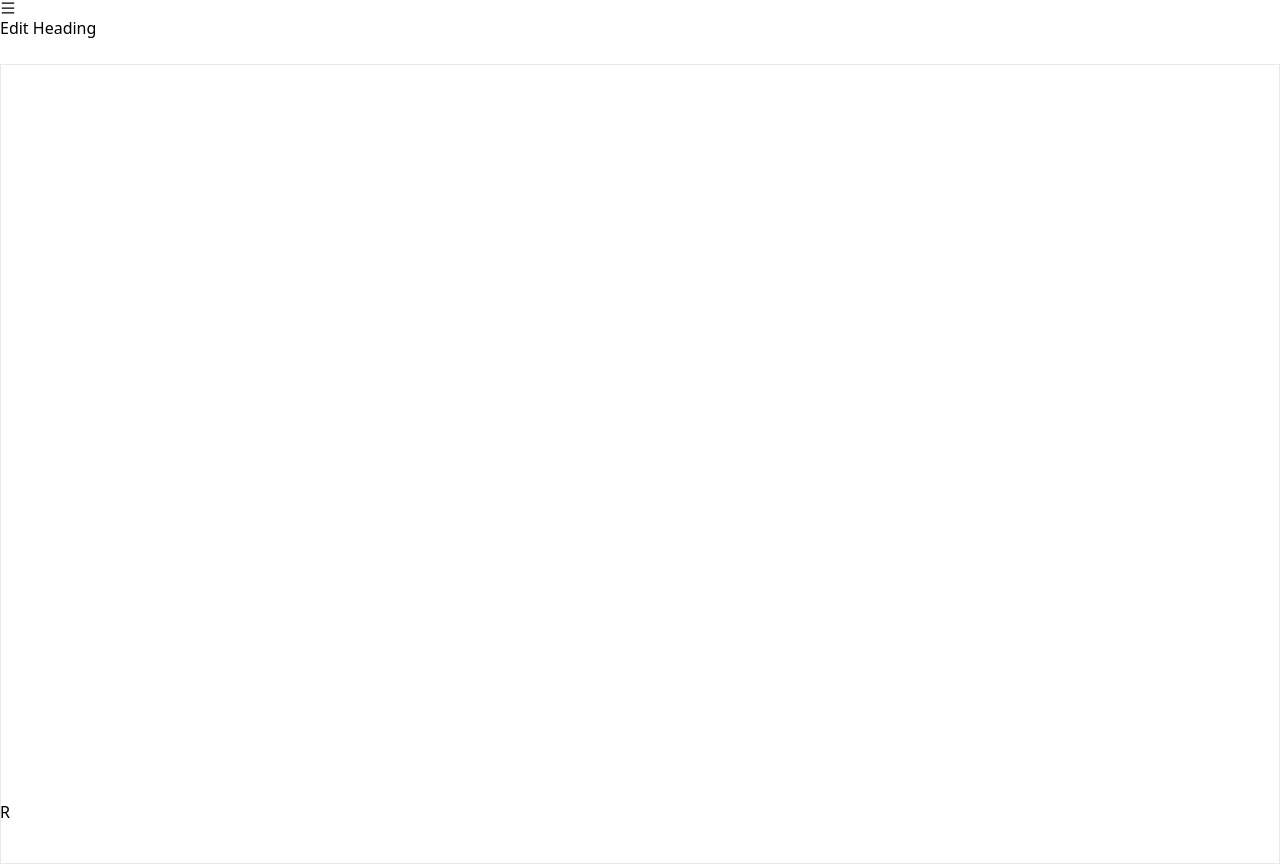
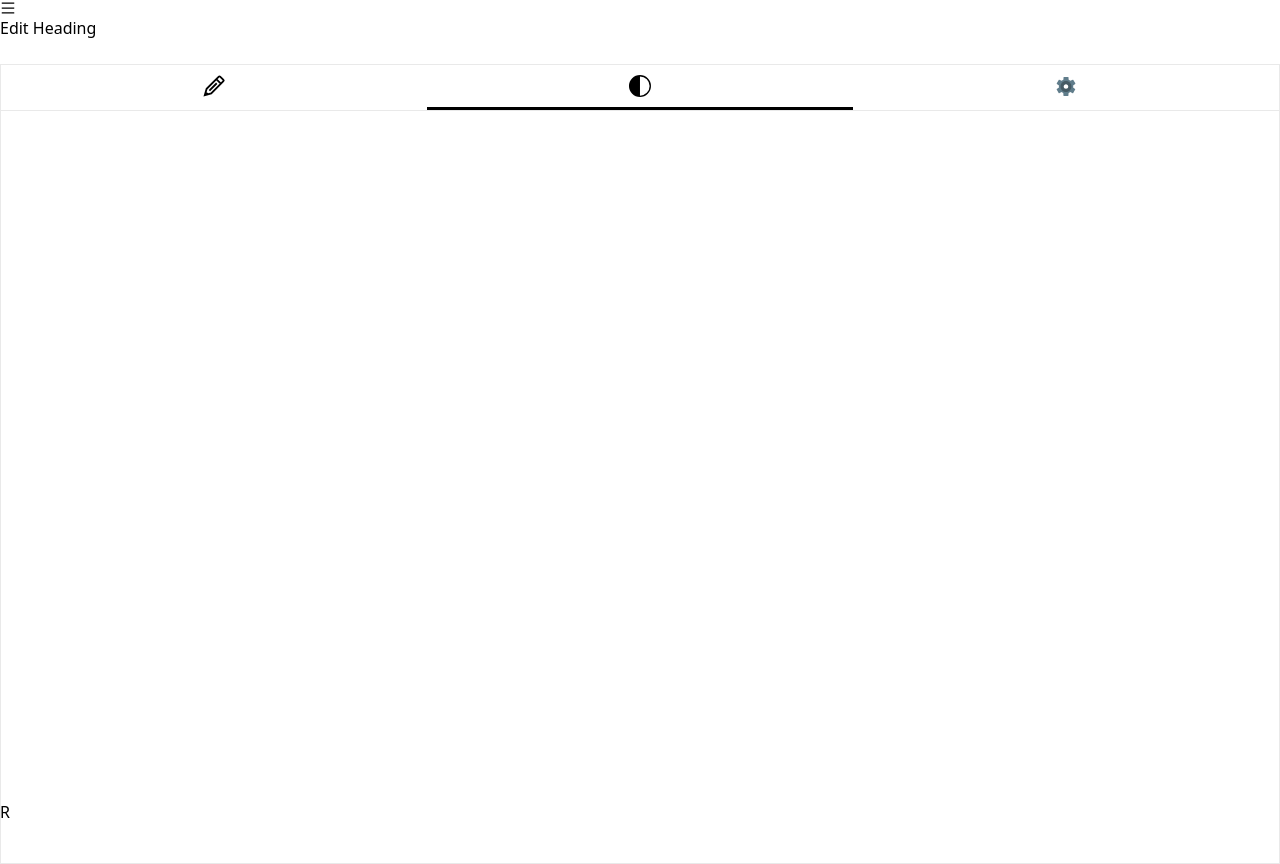
Before and after one commit to shiningsudipto/kodezen-task, a React (Vite) app: page / in a window 1280 px wide. Built offline with nearby package versions, Linux system fonts and the light colour scheme; some icons are missing.

Commit message:
left side main action added

```diff
--- a/src/components/LeftSidebar.jsx
+++ b/src/components/LeftSidebar.jsx
@@ -1,5 +1,8 @@
 import { AiOutlineMenu } from 'react-icons/ai';
 import { PiDotsNineBold } from 'react-icons/pi';
+import { GrEdit } from 'react-icons/gr';
+import { BsCircleHalf } from 'react-icons/bs';
+import { FcSettings } from 'react-icons/fc';
 const LeftSidebar = () => {
     return (
         <div className='leftSidebar'>
@@ -9,7 +12,11 @@ const LeftSidebar = () => {
                 <PiDotsNineBold className='cursor-pointer' />
             </div>
             <div className='leftSidebarActions'>
-
+                <div className="mainActions">
+                    <GrEdit className='actionIcon' />
+                    <BsCircleHalf className='actionIcon' />
+                    <FcSettings className='actionIcon' />
+                </div>
             </div>
         </div>
     );
--- a/src/index.css
+++ b/src/index.css
@@ -7,11 +7,38 @@
   padding: 0;
   box-sizing: border-box;
 }
+
+/* ==========
+Side bar
+============*/
+
 .leftSidebar{
 height: 100vh;
 }
 .leftSidebarActions{
   height: 100%;
   border: 1px solid rgb(233, 233, 233);
+}
 
+/* ==========
+Left side bar
+============*/
+
+.mainActions{
+  border-bottom: 1px solid rgb(233, 233, 233);
+  display: flex;
+  align-items: center;
+  justify-content: space-between;
 }
+.actionIcon{
+  padding: 10px 0;
+  width: 33.33%;
+font-size: 45px;
+border-bottom: 3px solid transparent;
+}
+.actionIcon:hover{
+  border-bottom: 3px solid black;
+}
+.actionIcon:nth-child(2){
+  border-bottom: 3px solid black;
+}
```
